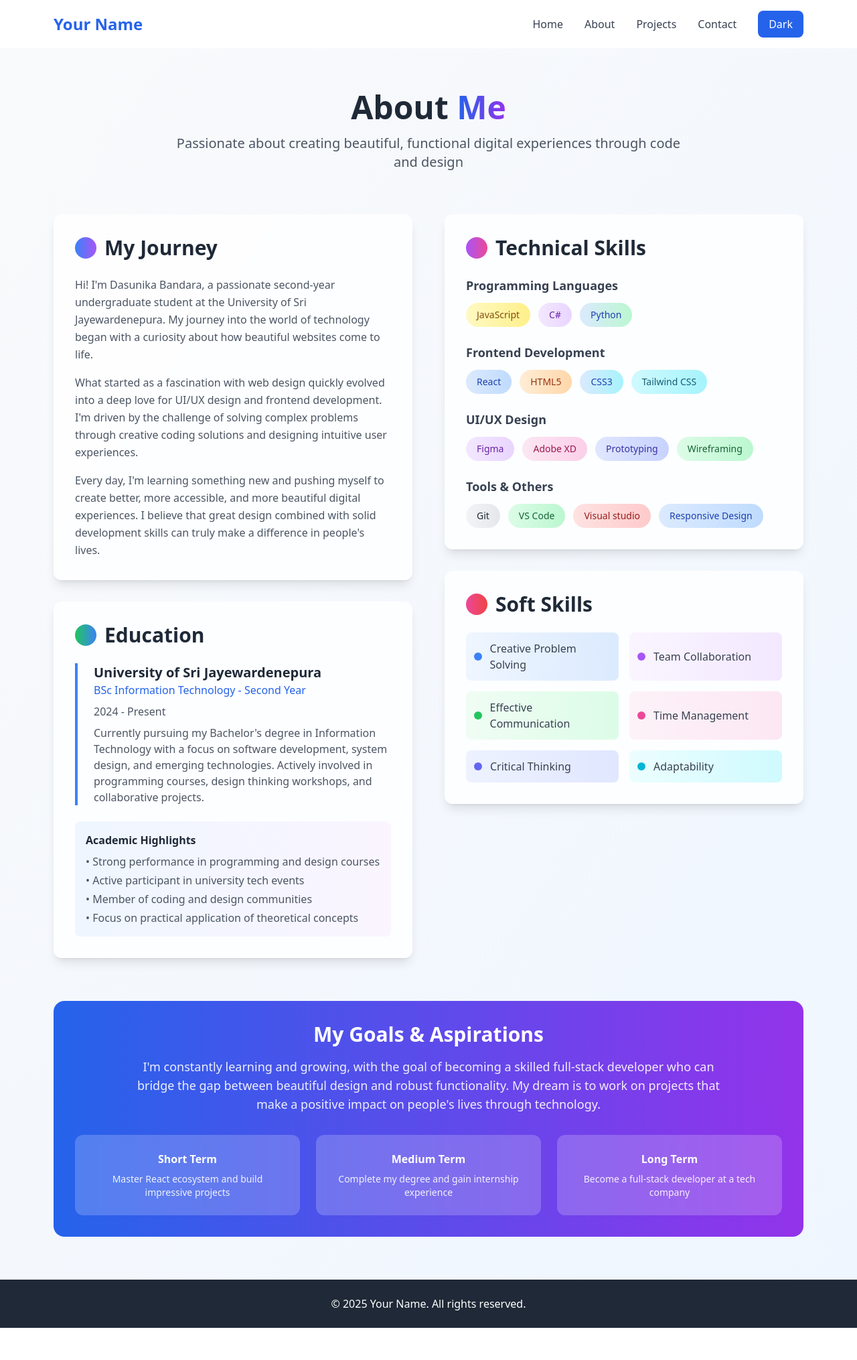
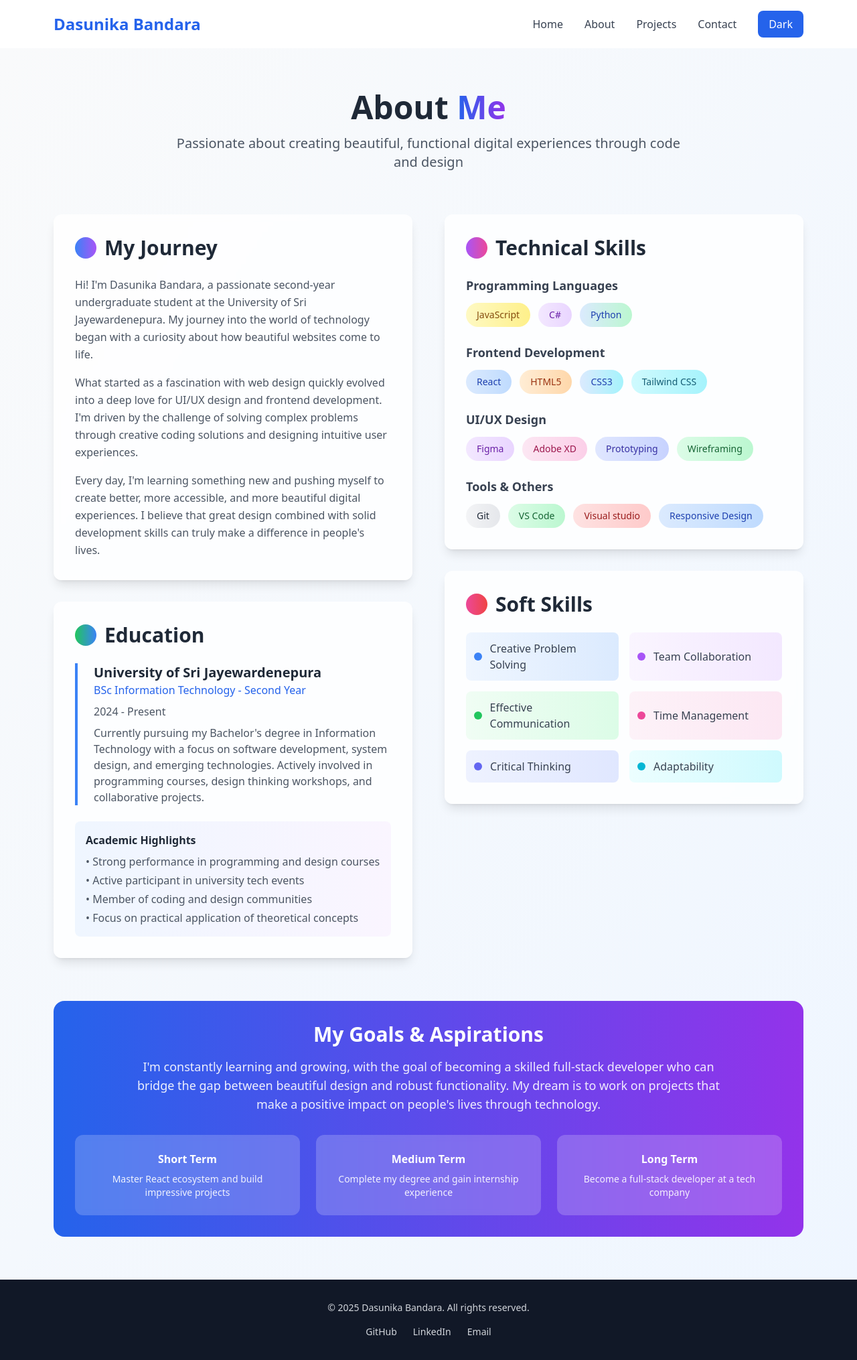
Before and after one commit to ICT-Courses/ict2233-ca-02-DB602, a React (Create React App) app: page /ict2233-ca-02-DB602/about in a window 1280 px wide. Shown: the whole page at 67% size. Before the commit the page ends 1982 px from the top, so only its background shows below. Built offline with nearby package versions, Linux system fonts and the light colour scheme.

Commit message:
Update footer section

```diff
--- a/src/App.js
+++ b/src/App.js
@@ -6,6 +6,7 @@ import About from './pages/About';
 import Projects from './pages/Projects';
 import Contact from './pages/Contact';
 import NotFound from './pages/NotFound';
+import Footer from './components/Footer';
 
 function App() {
   return (
@@ -15,7 +16,7 @@ function App() {
           <div className="max-w-6xl mx-auto px-4">
             <div className="flex justify-between items-center py-4">
               <Link to="/" className="text-2xl font-bold text-blue-600 hover:text-blue-800 dark:text-blue-400">
-                Your Name
+                Dasunika Bandara
               </Link>
               <div className="flex items-center space-x-8">
                 <Link to="/" className="text-gray-700 hover:text-blue-600 font-medium transition-colors dark:text-gray-300">
@@ -46,11 +47,7 @@ function App() {
           </Routes>
         </main>
 
-        <footer className="bg-gray-800 text-white py-6 dark:bg-gray-900">
-          <div className="max-w-6xl mx-auto px-4 text-center">
-            <p>&copy; 2025 Your Name. All rights reserved.</p>
-          </div>
-        </footer>
+        <Footer />
       </div>
     </Router>
   );
--- a/src/pages/About.js
+++ b/src/pages/About.js
@@ -1,4 +1,5 @@
 import React from 'react';
+
 
 const About = () => {
   return (
```
